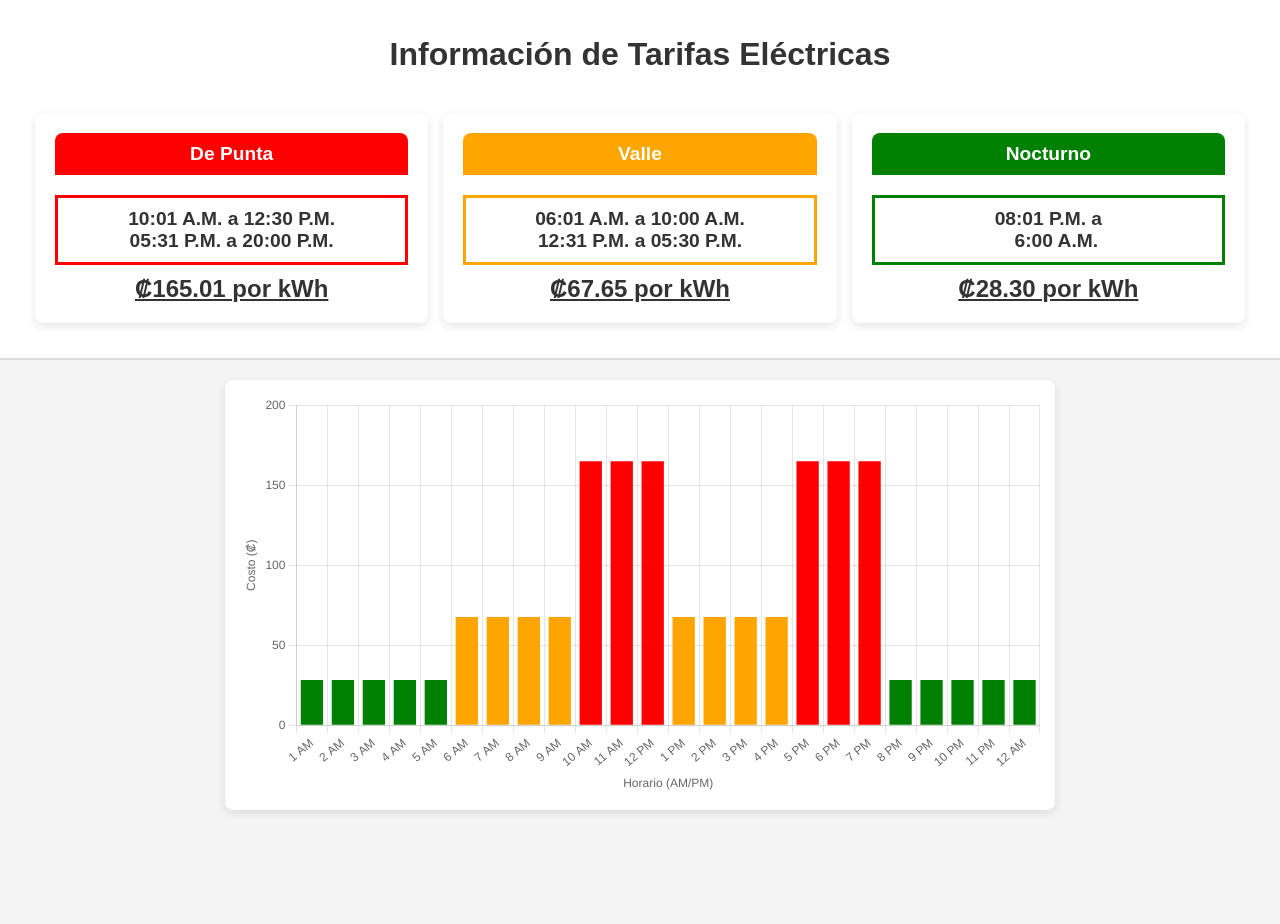
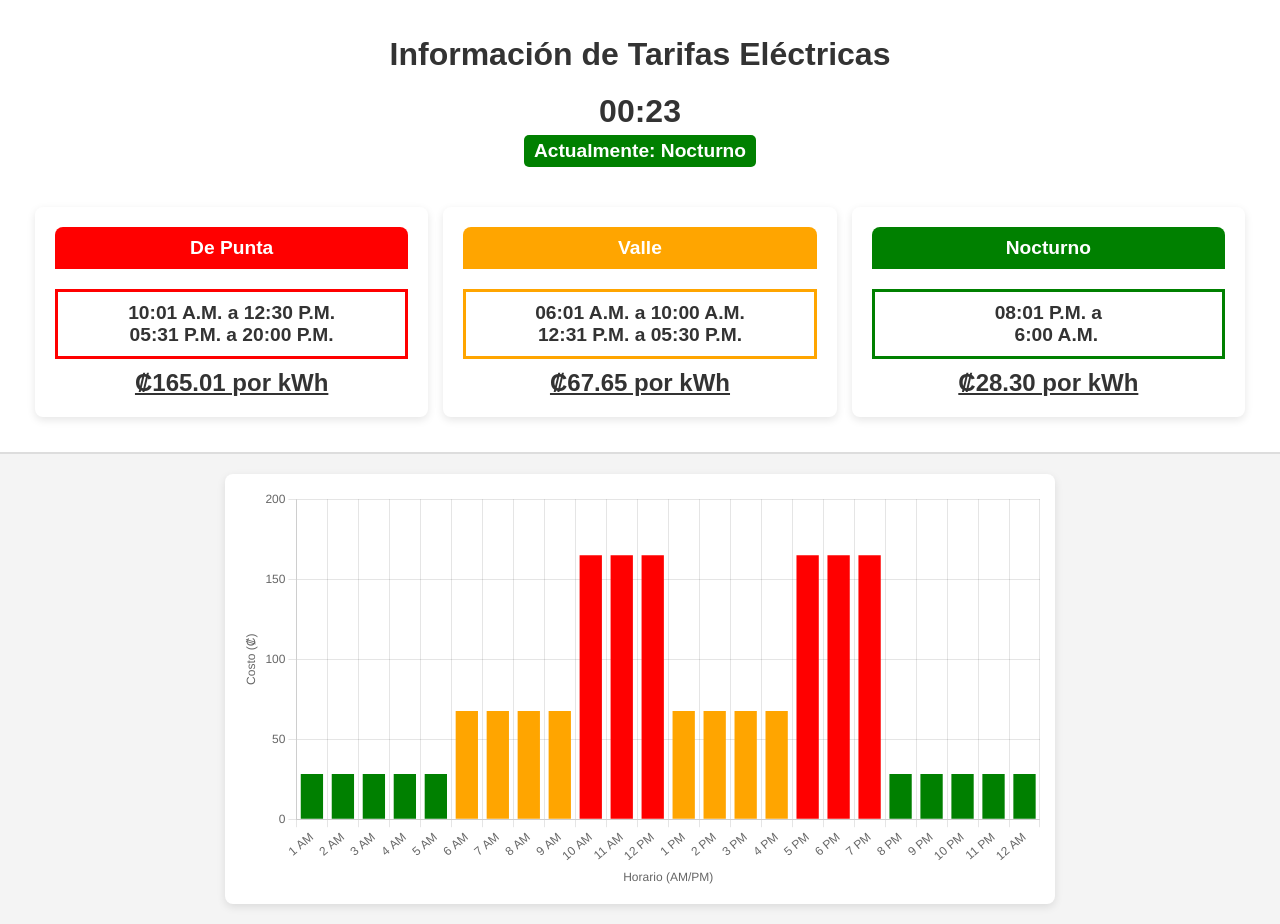
Before and after one commit to barquechak/Luz, a plain HTML site: page index.html in a window 1280 px wide. Before the commit the page ends 830 px from the top, so only its background shows below. Drawn offline with nearby package versions, Linux system fonts and the light colour scheme.

Commit message:
Added an digital clock to show the current state of electric tariff

```diff
--- a/index.html
+++ b/index.html
@@ -10,6 +10,10 @@
   <body>
     <header>
       <h1>Información de Tarifas Eléctricas</h1>
+      <div id="clock-container">
+        <span id="current-time">00:00</span>
+        <span id="current-block"></span>
+      </div>
       <div class="cards-container">
         <div class="card red">
           <div class="card-header">De Punta</div>
--- a/scripts.js
+++ b/scripts.js
@@ -90,3 +90,73 @@ const configBar = {
 };
 
 new Chart(ctxBar, configBar);
+
+// This code is for handling the digital clock
+
+const timeBlocks = [
+  { name: "Nocturno", color: "green", start: "20:01", end: "06:00" },
+  { name: "Valle", color: "orange", start: "06:01", end: "10:00" },
+  { name: "Punta", color: "red", start: "10:01", end: "12:30" },
+  { name: "Valle", color: "orange", start: "12:31", end: "17:30" },
+  { name: "Punta", color: "red", start: "17:31", end: "20:00" },
+];
+
+function updateClock() {
+  const now = new Date();
+
+  // Format current time as HH:mm
+  const hours = String(now.getHours()).padStart(2, "0");
+  const minutes = String(now.getMinutes()).padStart(2, "0");
+  const currentTime = `${hours}:${minutes}`;
+
+  // Display current time
+  document.getElementById("current-time").textContent = currentTime;
+
+  // Determine current block
+  const currentBlock = getCurrentBlock(currentTime);
+  const blockContainer = document.getElementById("current-block");
+
+  if (currentBlock) {
+    blockContainer.textContent = `Actualmente: ${currentBlock.name}`;
+    blockContainer.className = currentBlock.color;
+  } else {
+    blockContainer.textContent = "Bloque no determinado";
+    blockContainer.className = "";
+  }
+}
+
+function getCurrentBlock(time) {
+  const [hours, minutes] = time.split(":").map(Number);
+
+  // Convert time to minutes since midnight for comparison
+  const currentMinutes = hours * 60 + minutes;
+
+  for (const block of timeBlocks) {
+    const [startHours, startMinutes] = block.start.split(":").map(Number);
+    const [endHours, endMinutes] = block.end.split(":").map(Number);
+
+    // Calculate start and end in minutes since midnight
+    const start = startHours * 60 + startMinutes;
+    const end = endHours * 60 + endMinutes;
+
+    if (start <= end) {
+      // Same-day block
+      if (currentMinutes >= start && currentMinutes <= end) {
+        return block;
+      }
+    } else {
+      // Overnight block
+      if (currentMinutes >= start || currentMinutes <= end) {
+        return block;
+      }
+    }
+  }
+
+  return null; // No matching block
+}
+
+// Update the clock every second
+setInterval(updateClock, 1000);
+
+// Initial call to set clock immediately on load
+updateClock();
--- a/styles.css
+++ b/styles.css
@@ -153,3 +153,37 @@ canvas {
     font-size: 1rem;
   }
 }
+
+#clock-container {
+  display: flex;
+  flex-direction: column;
+  align-items: center;
+  margin-bottom: 20px;
+  font-size: 1.2rem;
+  font-weight: bold;
+  color: #333;
+}
+
+#current-time {
+  font-size: 2rem;
+  margin-bottom: 5px;
+}
+
+#current-block {
+  background: #f4f4f4;
+  padding: 5px 10px;
+  border-radius: 5px;
+  color: #fff;
+}
+
+#current-block.red {
+  background: red;
+}
+
+#current-block.orange {
+  background: orange;
+}
+
+#current-block.green {
+  background: green;
+}
```
